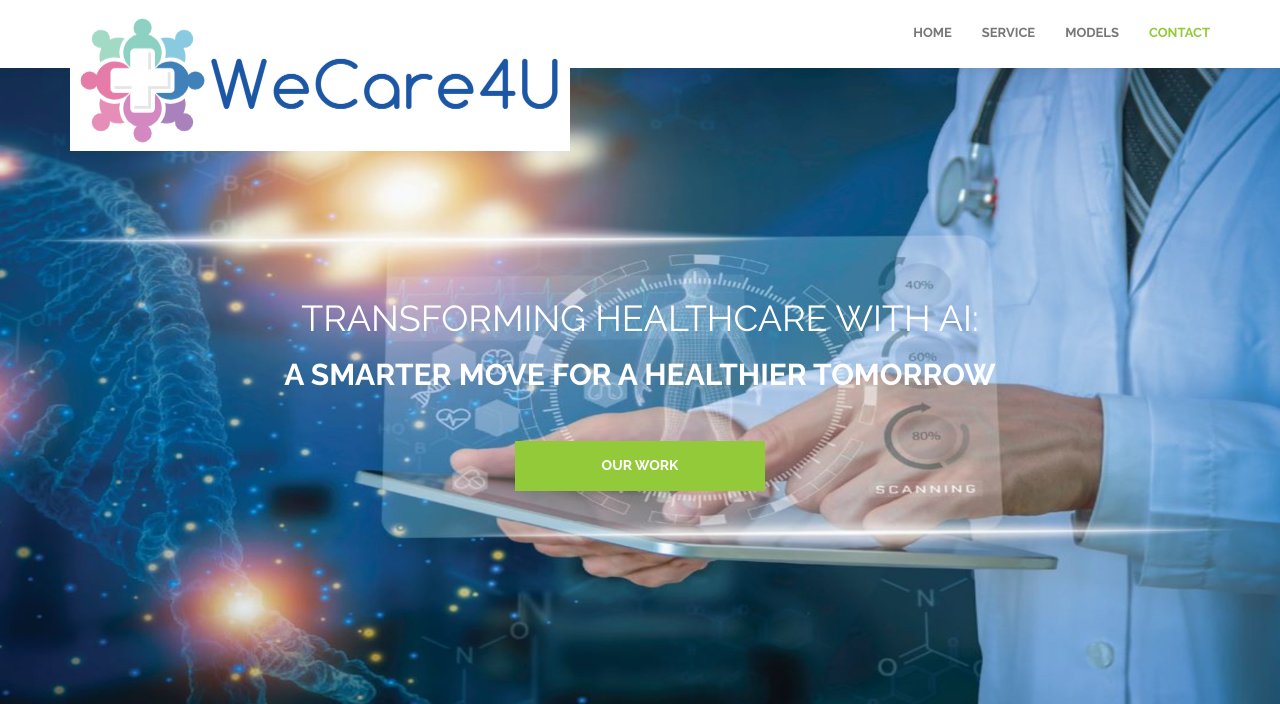
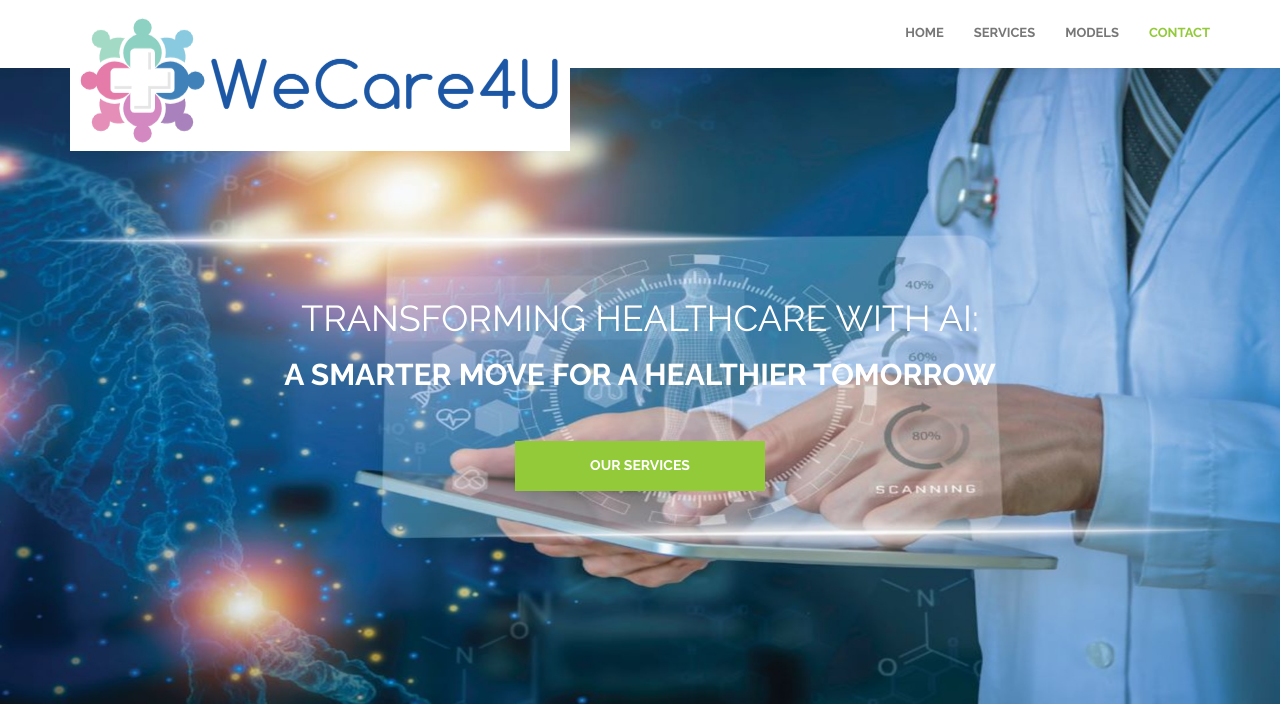
Before and after one commit to BLakshmiSahithi/wecareforu, a Flask app: page / in a window 1280 px wide. Shown: the top 704 px of the page. Run offline with Flask 2, Linux system fonts and the light colour scheme; some libraries are stand-ins or nearby versions.

Commit message:
base.html

```diff
--- a/website/templates/base.html
+++ b/website/templates/base.html
@@ -51,7 +51,7 @@ http://www.tooplate.com/view/2081-solution
 			<div class="collapse navbar-collapse">
 				<ul class="nav navbar-nav navbar-right">
 					<li><a href="/" class="smoothScroll">HOME</a></li>
-					<li><a href="#service" class="smoothScroll">SERVICE</a></li>
+					<li><a href="#service" class="smoothScroll">SERVICES</a></li>
 					<li><a href="#portfolio" class="smoothScroll">MODELS</a></li>
 					<li><a href="#contact" class="smoothScroll">CONTACT</a></li>
 
@@ -75,7 +75,7 @@ http://www.tooplate.com/view/2081-solution
 									<span>A smarter move for a healthier tomorrow</span>
 								</h2>
 								<a href="#service" class="smoothScroll btn btn-default wow fadeInDown"
-									data-wow-delay="2000">Our Work</a>
+									data-wow-delay="2000">Our Services</a>
 							</div>
 						</div>
 					</li>
@@ -236,8 +236,8 @@ http://www.tooplate.com/view/2081-solution
 
 
 											<a href="/diabete" class="fa fa-search"></a>
-											<h4>Diabete</h4>
-											<p>Check your chance of getting a Diabete disease</p>
+											<h4>Diabetes</h4>
+											<p>Check your chance of getting a Diabetes disease</p>
 										</div>
 									</div>
 								</div>
@@ -285,7 +285,7 @@ http://www.tooplate.com/view/2081-solution
 			<div class="row">
 				<div class="col-md-3 col-sm-4 wow fadeInLeft" data-wow-delay="0.6s">
 					<h2><strong>WeCare4u</strong></h2>
-					<p>If you have any question you are free to contact me</p>
+					<p>For any queries, contact</p>
 					<a href="https://github.com/BLakshmiSahithi" class="fa fa-github"></a>
 					<a href="https://github.com/palaksimerpreet" class="fa fa-github"></a>
 					<a href="https://github.com/sejal-2001" class="fa fa-github"></a>
```
